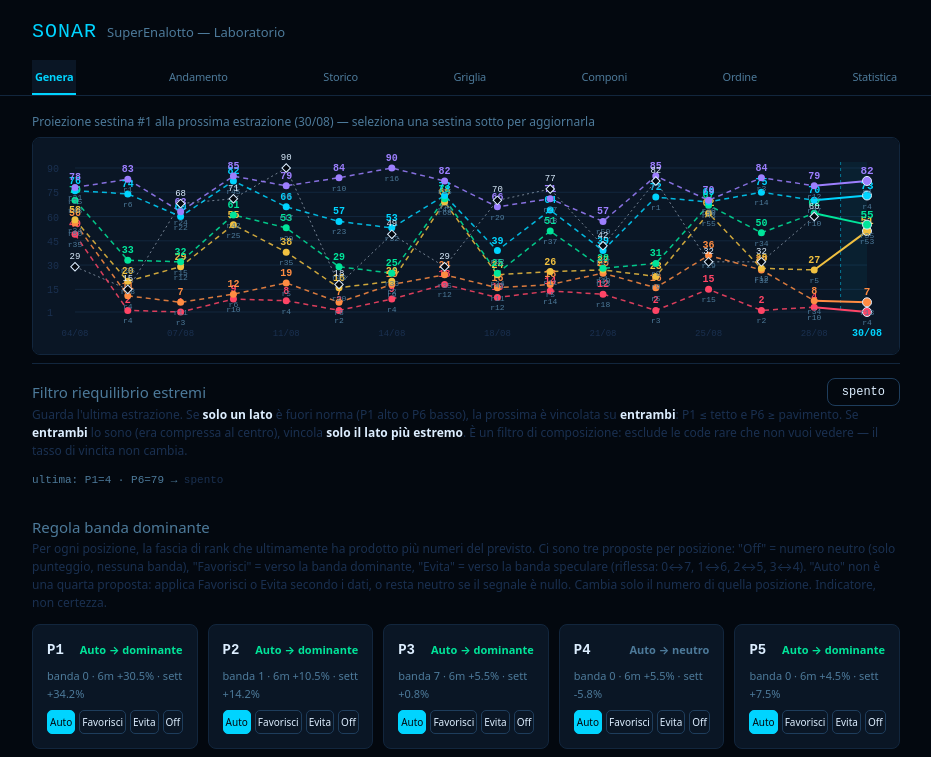
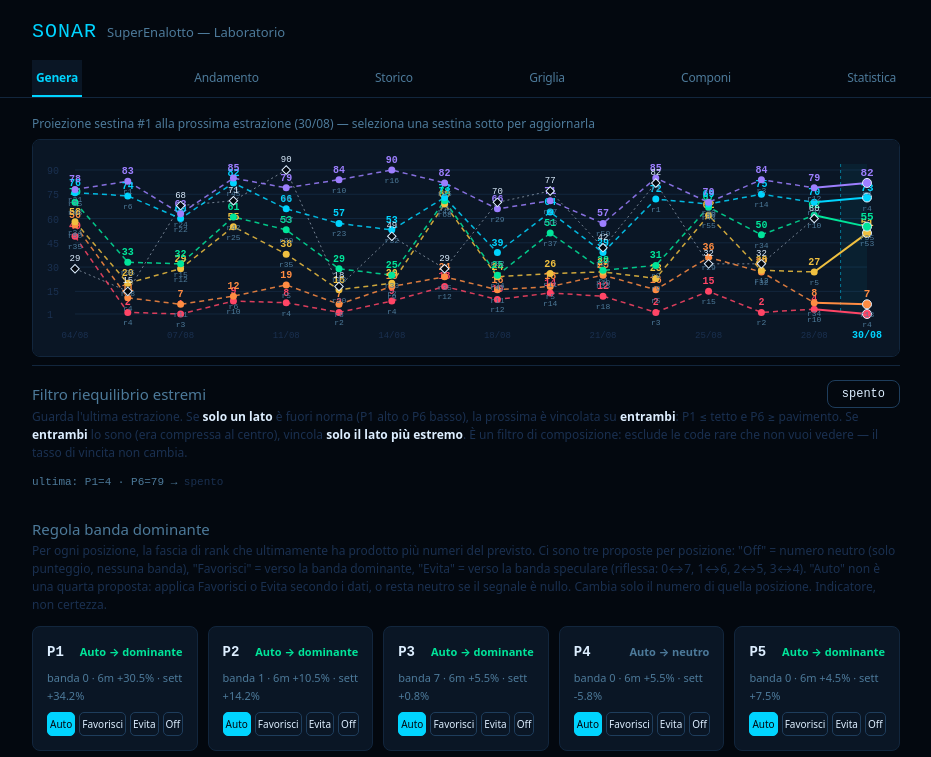
Before and after one commit to jamesnuvola/Superenalotto, a React (Vite) app: page / in a window 1280 px wide. Shown: the top 757 px of the page, without its empty margins (174-1105 px from the left). Built offline with nearby package versions, Linux system fonts and the light colour scheme.

Commit message:
Add files via upload

```diff
--- a/src/components/App.jsx
+++ b/src/components/App.jsx
@@ -6,7 +6,6 @@ import Andamento from './Andamento'
 import Storico from './Storico'
 import Griglia from './Griglia'
 import Componi from './Componi'
-import Ordine from './Ordine'
 import Statistica from './Statistica'
 
 const TABS = [
@@ -15,7 +14,6 @@ const TABS = [
   { id: 'storico', label: 'Storico' },
   { id: 'griglia', label: 'Griglia' },
   { id: 'componi', label: 'Componi' },
-  { id: 'ordine', label: 'Ordine' },
   { id: 'statistica', label: 'Statistica' }
 ]
 
@@ -55,8 +53,8 @@ export default function App() {
                   color: activeTab === t.id ? v.accent : v.muted,
                   border: 'none',
                   borderBottom: activeTab === t.id ? `2px solid ${v.accent}` : '2px solid transparent',
-                  padding: '9px 3px',
-                  fontSize: 11,
+                  padding: '9px 4px',
+                  fontSize: 12,
                   cursor: 'pointer',
                   fontFamily: 'inherit',
                   fontWeight: activeTab === t.id ? 700 : 400,
@@ -79,7 +77,6 @@ export default function App() {
         {activeTab === 'storico' && <Storico draws={draws} />}
         {activeTab === 'griglia' && <Griglia draws={draws} />}
         {activeTab === 'componi' && <Componi draws={draws} />}
-        {activeTab === 'ordine' && <Ordine />}
         {activeTab === 'statistica' && <Statistica draws={draws} />}
       </main>
 
```
